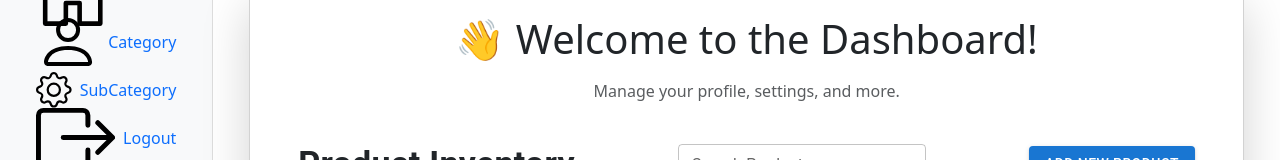
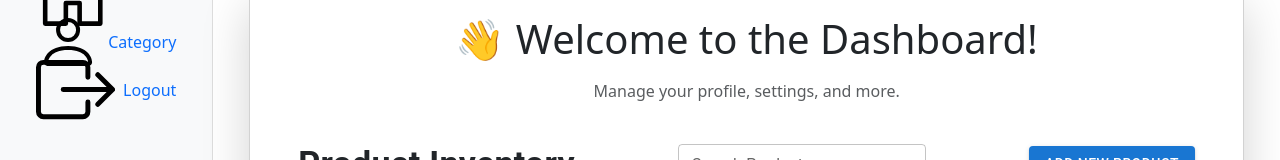
Before and after one commit to swapnil9340/ClientAdminpanel, a Next.js app: page / in a window 1280 px wide. Shown: the part 132-292 px from the top of the page. Built offline with nearby package versions, Linux system fonts and the light colour scheme; no server answers.

Commit message:
remove subcategoey

```diff
--- a/src/components/sidebar/sidebar.js
+++ b/src/components/sidebar/sidebar.js
@@ -34,10 +34,10 @@ const Sidebar = ({ isOpen, onToggle }) => {
           {isOpen && 'Category'}
         </Nav.Link>
 
-        <Nav.Link href="/subcategory" className="d-flex align-items-center gap-2">
+        {/* <Nav.Link href="/subcategory" className="d-flex align-items-center gap-2">
           <Gear />
           {isOpen && 'SubCategory'}
-        </Nav.Link>
+        </Nav.Link> */}
 
         <Nav.Link href="#" className="d-flex align-items-center gap-2">
           <BoxArrowRight />
```
